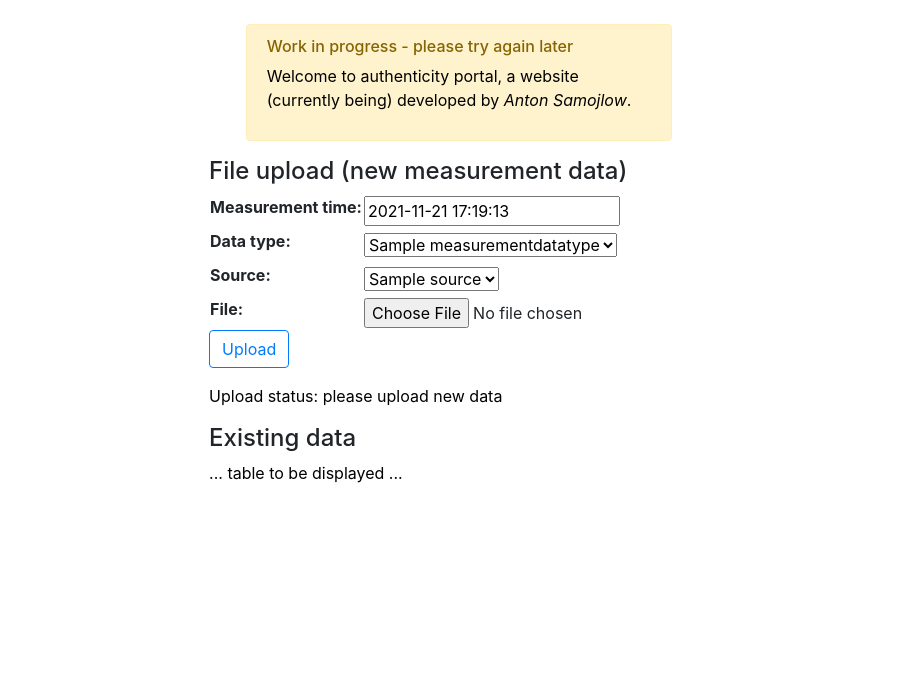
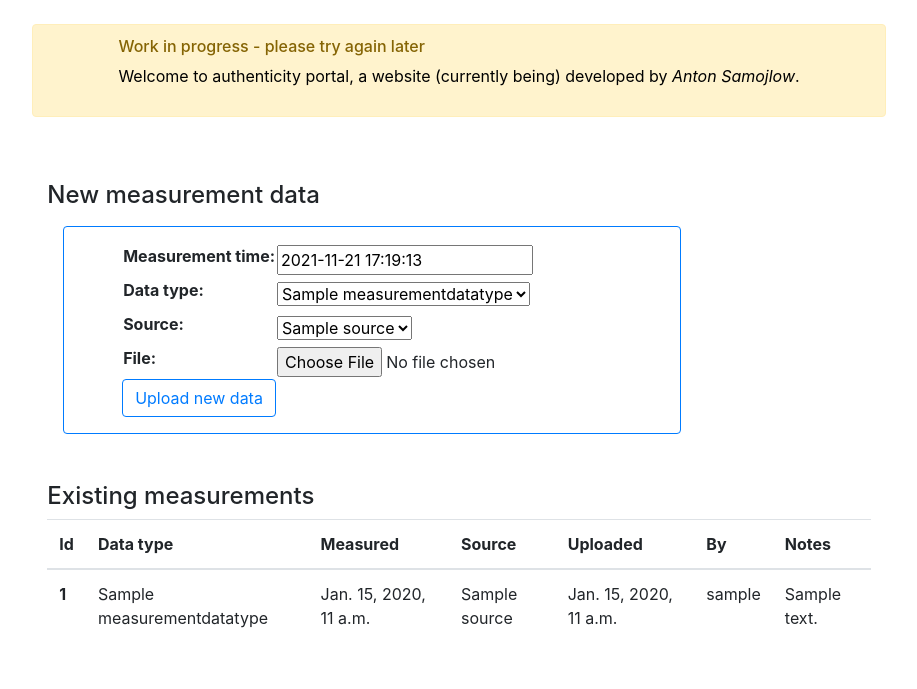
Before and after one commit to AntonSamojlow/authenticity-portal, a Django app: page /portal/measurements in a window 1280 px wide. Shown: the part 73-762 px from the top of the page, without its empty margins (181-1098 px from the left). Run offline with Django 3.2, Linux system fonts and the light colour scheme; a user stored in the database is signed in; tables that the repository leaves empty hold one stand-in row (values such as "Sample post").

Commit message:
added measurements table

```diff
--- a/portalsite/portal/dataimport/typevalidators.py
+++ b/portalsite/portal/dataimport/typevalidators.py
@@ -28,7 +28,6 @@ class NumericCsvValidator(TypeValidator):
             headers  =  json_dict["headers"]
             rows = json_dict["rows"]
         except KeyError:
-            print(KeyError)
             return False
 
         if(object_type != "csv_content"):
@@ -39,8 +38,6 @@ class NumericCsvValidator(TypeValidator):
         # check headers have text and  not pure values
         for header in headers:
             if NumericCsvValidator.is_float(header):
-                print(f"not float '{header}'")
-
                 return False
 
         # check all rows have float content
--- a/portalsite/portal/templates/measurements.html
+++ b/portalsite/portal/templates/measurements.html
@@ -1,25 +1,52 @@
 {% extends "base_generic.html" %}
 
 {% block content %}
-    <div>
-        <h4>File upload (new measurement data)</h4>
-
-        <div class="input-group mb-3">
+<div>
+    <div class="mb-5 mt-5">
+        <h4>New measurement data</h4>
+        <div class="input-group w-75 p-3 d-flex justify-content-center m-3 border border-primary rounded">
             <form method="post" enctype="multipart/form-data">
                 {% csrf_token %}
                 <table>
                     {{ upload_form.as_table }}
                 </table>
                 <!-- <input type="file" name="upload" accept=".txt, .csv, .tsv"> -->
-                <button class="btn btn-outline-primary" type="submit">Upload</button>
+                <button class="btn btn-outline-primary" type="submit">Upload new data</button>
             </form>
         </div>
-        <div>
-            <p>Upload status: {{ upload_status }}</p>
-        </div>
-        <div>
-            <h4>Existing data </h4>
-            <p>... table to be displayed ...</p>
-        </div>
     </div>
+    <div class="mb-5 mt-5">
+        <h4>Existing measurements </h4>
+        <table class="table">
+            <thead>
+                <tr>
+                    <th scope="col">Id</th>
+                    <th scope="col">Data type</th>
+                    <th scope="col">Measured</th>
+                    <th scope="col">Source</th>
+                    <th scope="col">Uploaded</th>
+                    <th scope="col">By</th>
+                    <th scope="col">Notes</th>
+                </tr>
+            </thead>
+            <tbody>
+                {% for measurement in object_list %}
+                <tr>
+                    <th scope="row">{{ measurement.id }}</th>
+                    <td>{{ measurement.data_type }}</td>
+                    <td>{{ measurement.time_measured }}</td>
+                    <td>{{ measurement.source }}</td>
+                    <td>{{ measurement.time_created }}</td>
+                    <td>{{ measurement.user_created }}</td>
+                    <td>{{ measurement.notes }}</td>
+                </tr>
+                {% empty %}
+                <tr>
+                    <td>EMPTY</td>
+                </tr>
+                {% endfor %}
+            </tbody>
+        </table>
+    </div>
+</div>
 {% endblock %}
--- a/portalsite/portal/views.py
+++ b/portalsite/portal/views.py
@@ -1,11 +1,10 @@
 from datetime import datetime
-from django.core import files
-from django.core.files.uploadedfile import UploadedFile
 from django.http.request import HttpRequest
 from django.shortcuts import render
 from django.contrib.auth.decorators import login_required
 from django.utils.decorators import method_decorator
 from django.views.generic import TemplateView
+from django.views.generic.list import BaseListView
 
 from portal.forms import MeasurementUploadForm
 from portal.models import MeasurementDataType, Measurement, Source
@@ -28,17 +27,19 @@ def index(request: HttpRequest):
 
 @method_decorator(login_required, name='get')
 @method_decorator(login_required, name='post')
-class MeasurementsView(TemplateView):
+class MeasurementsView(TemplateView, BaseListView):
 
     template_name = 'measurements.html'
     form_class = MeasurementUploadForm
     initial = {'key': 'value'}
+    model  = Measurement
 
     def __init__(self, **kwargs: any) -> None:
         super().__init__(**kwargs)
+        # reload the choices
         self.type_choices = [(d.id, d.name) for d in list(MeasurementDataType.objects.all())]
         self.source_choices = [(d.id, d.name) for d in list(Source.objects.all())]
-
+        self.object_list = Measurement.objects.all()
 
     def get_context_data(self, **kwargs):
         form = self.form_class(self.type_choices, self.source_choices, initial={
@@ -47,41 +48,31 @@ class MeasurementsView(TemplateView):
             'source': self.source_choices[0] if len(self.source_choices)> 0 else None,
             'file': None
             })
-        context = {
-            'upload_form': form,
-            'upload_status' : "please upload new data"
-            }
+        context = BaseListView.get_context_data(self, **kwargs)
+        context["upload_form"] = form
         return context
 
     def post(self, request, *args, **kwargs):
         form = self.form_class(self.type_choices, self.source_choices, request.POST)
         if form.is_valid() and 'file' in request.FILES.keys():
-            data_type : MeasurementDataType = MeasurementDataType.objects.filter(
-                id__exact = request.POST['data_type']).first()
+            data_type = MeasurementDataType.objects.filter(id__exact = request.POST['data_type']).first()
             source = Source.objects.filter(id__exact = request.POST['source']).first()
             test_json = CsvParser.to_json(request.FILES['file'])
 
-            if not data_type.validate(test_json):
-                upload_status = f"FAILURE: uploaded data is not valid for data type '{data_type.name}'"
-            else:
-                measurement = Measurement()
-                measurement.json_data = test_json
-                measurement.data_type = data_type
-                measurement.time_measured = request.POST['measurement_time']
-                measurement.user_created = request.user
-                measurement.user_changed = request.user
-                measurement.source = source
+            measurement = Measurement()
+            measurement.json_data = test_json
+            measurement.data_type = data_type
+            measurement.time_measured = request.POST['measurement_time']
+            measurement.user_created = request.user
+            measurement.user_changed = request.user
+            measurement.source = source
 
-                Measurement.save(measurement)
+            Measurement.save(measurement)
 
-                upload_status = "SUCCES"
-                # return HttpResponseRedirect('/success/')
+            # return HttpResponseRedirect('/success/')
         else:
-            upload_status = "FAILURE: Could not process the data"
+            pass
 
-        context = {
-            'upload_form': form,
-            'upload_status' : upload_status
-            }
-
+        context = BaseListView.get_context_data(self, **kwargs)
+        context["upload_form"] = form
         return render(request, self.template_name, context)
--- a/portalsite/templates/base_generic.html
+++ b/portalsite/templates/base_generic.html
@@ -47,7 +47,7 @@
 	<div class="container-fluid">
 		<div class="row">
 			<div class="col"></div>
-			<div class="col-sm-4 d-flex justify-content-center alert alert-warning">
+			<div class="col-sm-8 d-flex justify-content-center alert alert-warning">
 				<div class="d-flex flex-column" role="alert">
 					<h6>Work in progress - please try again later </h6>
 					<p>Welcome to authenticity portal, a website (currently being) developed by <em>Anton Samojlow</em>.</p>
@@ -57,7 +57,7 @@
 		</div>
 		<div class="row">
 			<div class="col-sm"></div>
-			<div class="col-sm-12 d-flex justify-content-center">
+			<div class="col-sm-8 d-flex justify-content-center">
 				<div class="d-flex flex-column">
 					{% block content %}
 					{% endblock %}
```
